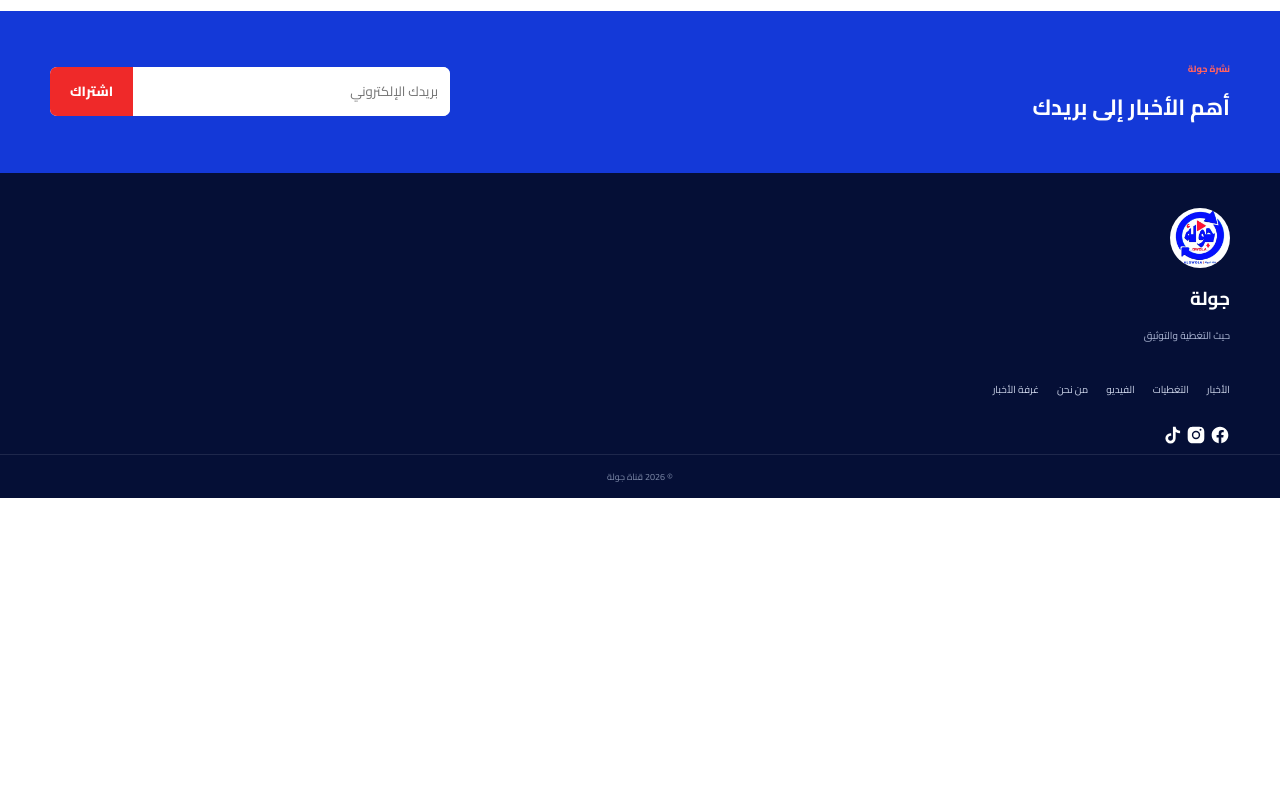
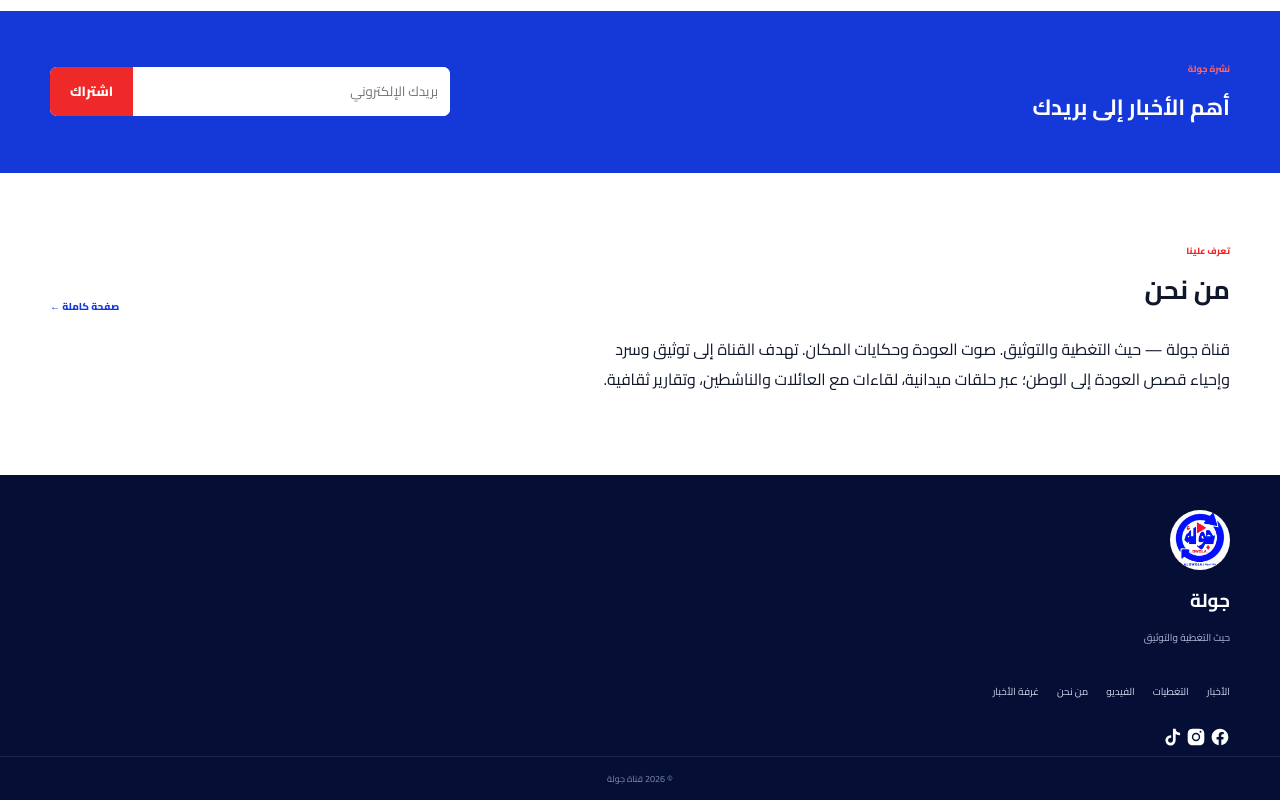
Before and after one commit to abdalslamderhim/gowlanow, a website: page index.html in a window 1280 px wide. Shown: the part 3048-3848 px from the top of the page. Before the commit the page ends 3546 px from the top, so only its background shows below. Drawn offline with Linux system fonts and the light colour scheme; no server answers.

Commit message:
Add 'About Us' section to index.html

```diff
--- a/index.html
+++ b/index.html
@@ -30,6 +30,7 @@
 <section class="section" id="reporters"><div class="wrap"><div class="sect-head"><div><small>شبكة الميدان</small><h2>مراسلو جولة</h2></div></div><div class="people" id="reportersGrid"></div></div></section>
 <section class="newsletter"><div class="wrap"><div><small>نشرة جولة</small><h2>أهم الأخبار إلى بريدك</h2></div><form name="newsletter" method="POST" data-netlify="true"><input type="hidden" name="form-name" value="newsletter"><input name="email" type="email" placeholder="بريدك الإلكتروني" required><button>اشتراك</button></form></div></section>
 </main>
+<section class="section" id="about"><div class="wrap"><div class="sect-head"><div><small>تعرف علينا</small><h2>من نحن</h2></div><a href="/about">صفحة كاملة ←</a></div><p style="max-width:640px;line-height:1.9;margin-bottom:20px">قناة جولة — حيث التغطية والتوثيق. صوت العودة وحكايات المكان. تهدف القناة إلى توثيق وسرد وإحياء قصص العودة إلى الوطن؛ عبر حلقات ميدانية، لقاءات مع العائلات والناشطين، وتقارير ثقافية.</p><div class="team-grid" id="teamGrid"></div></div></section>
 <footer><div class="wrap"><img src="assets/logo.jpg"><h3>جولة</h3><p>حيث التغطية والتوثيق</p><div class="links"><a href="#latest">الأخبار</a><a href="#coverage">التغطيات</a><a href="#videos">الفيديو</a><a href="/about">من نحن</a><a href="/admin.html">غرفة الأخبار</a></div><div class="social-links">
 <a href="https://www.facebook.com/gwola1" target="_blank" rel="noopener" aria-label="فيسبوك" class="social-icon fb"><svg viewBox="0 0 24 24" width="20" height="20" fill="currentColor"><path d="M22 12c0-5.523-4.477-10-10-10S2 6.477 2 12c0 4.991 3.657 9.128 8.438 9.878v-6.987h-2.54V12h2.54V9.797c0-2.506 1.492-3.89 3.777-3.89 1.094 0 2.238.195 2.238.195v2.462h-1.26c-1.243 0-1.63.771-1.63 1.562V12h2.773l-.443 2.891h-2.33v6.987C18.343 21.128 22 16.991 22 12z"/></svg></a>
 <a href="https://www.instagram.com/gowla_1" target="_blank" rel="noopener" aria-label="انستغرام" class="social-icon ig"><svg viewBox="0 0 24 24" width="20" height="20" fill="currentColor"><path d="M12 2c2.717 0 3.056.01 4.122.06 1.065.05 1.79.217 2.428.465.66.256 1.216.6 1.772 1.153a4.9 4.9 0 0 1 1.153 1.772c.247.637.415 1.363.465 2.428.05 1.066.06 1.405.06 4.122 0 2.717-.01 3.056-.06 4.122-.05 1.065-.218 1.79-.465 2.428a4.9 4.9 0 0 1-1.153 1.772 4.9 4.9 0 0 1-1.772 1.153c-.637.247-1.363.415-2.428.465-1.066.05-1.405.06-4.122.06-2.717 0-3.056-.01-4.122-.06-1.065-.05-1.79-.218-2.428-.465a4.9 4.9 0 0 1-1.772-1.153 4.9 4.9 0 0 1-1.153-1.772c-.247-.637-.415-1.363-.465-2.428C2.01 15.056 2 14.717 2 12c0-2.717.01-3.056.06-4.122.05-1.066.218-1.79.465-2.428A4.9 4.9 0 0 1 3.678 3.678 4.9 4.9 0 0 1 5.45 2.525c.637-.247 1.363-.415 2.428-.465C8.944 2.01 9.283 2 12 2zm0 5a5 5 0 1 0 0 10 5 5 0 0 0 0-10zm0 8.25a3.25 3.25 0 1 1 0-6.5 3.25 3.25 0 0 1 0 6.5zm5.4-8.44a1.17 1.17 0 1 0 0-2.34 1.17 1.17 0 0 0 0 2.34z"/></svg></a>
```
